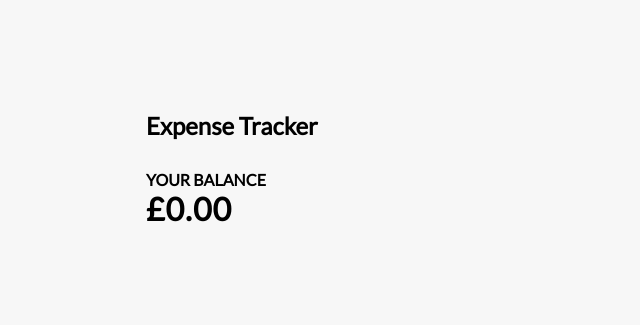
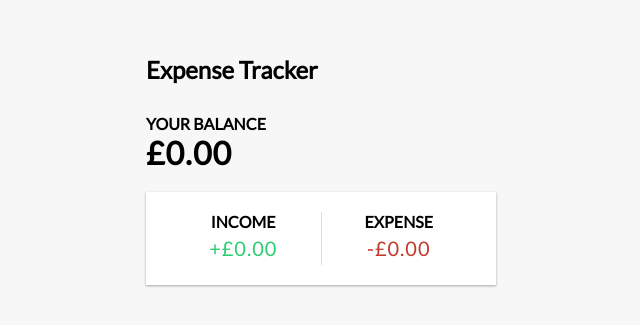
Before and after one commit to naima90/expense-tracker, a React (Create React App) app: page / in a window 1280 px wide. Shown: the part 225-550 px from the top of the page, without its empty margins (319-959 px from the left). Built offline with nearby package versions, Linux system fonts and the light colour scheme.

Commit message:
added IncomeExpenses component

```diff
--- a/src/App.js
+++ b/src/App.js
@@ -1,6 +1,7 @@
 import './App.css';
-import Header from './components/Header'
+import { Header } from './components/Header'
 import { Balance } from './components/Balance'
+import { IncomeExpenses } from './components/IncomeExpenses'
 
 function App() {
   return (
@@ -8,6 +9,7 @@
       < Header />
       <div className='container'>
       <Balance />
+      <IncomeExpenses />
       </div>
     </div>
   );
--- /dev/null
+++ b/src/components/IncomeExpenses.js
@@ -0,0 +1,16 @@
+import React from 'react'
+
+export const IncomeExpenses = () => {
+  return (
+    <div className='inc-exp-container'>
+      <div>
+        <h4>Income</h4>
+        <p id="money-plus" class="money plus">+£0.00</p>
+      </div>
+      <div>
+        <h4>Expense</h4>
+        <p id="money-minus" className="money minus">-£0.00</p>
+      </div>
+    </div>
+  )
+}
```
